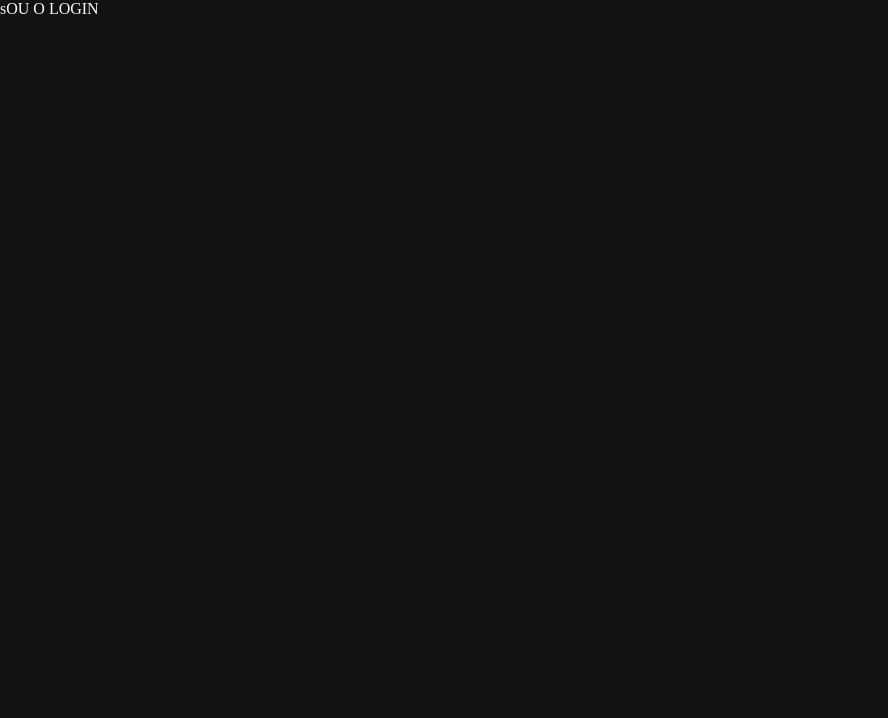
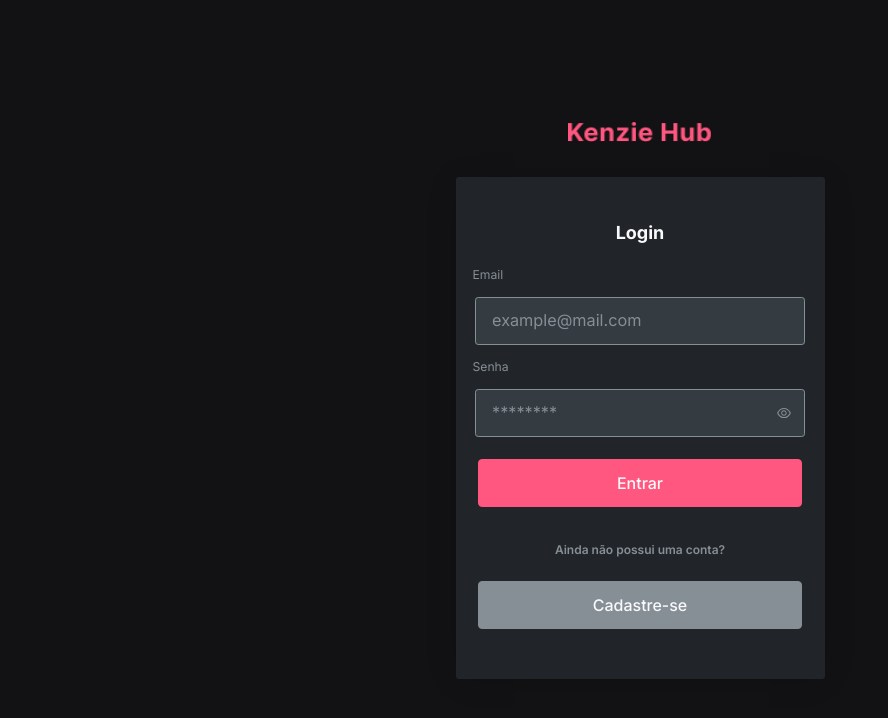
Before and after one commit to Kenzie-Academy-Brasil-Developers/react-entrega-kenzie-hub-wesleymatos, a React (Create React App) app: page / in a window 1280 px wide. Shown: the top 718 px of the page, without its empty margins (0-888 px from the left). Built offline with nearby package versions, Linux system fonts and the light colour scheme.

Commit message:
feat: add style LoginPage

```diff
--- a/src/App.jsx
+++ b/src/App.jsx
@@ -1,7 +1,5 @@
 import Routs from "./routes";
 
-function App() {
-  return <Routs />;
-}
+const App = () => <Routs />;
 
 export default App;
--- a/src/pages/LoginPage/index.jsx
+++ b/src/pages/LoginPage/index.jsx
@@ -1,5 +1,27 @@
+import logo from "../../img/Logo.png";
+
+import { AiOutlineEye } from "react-icons/ai";
+import { LoginPageStyled } from "./style";
+
 const LoginPage = () => {
-  return <h1> sOU O LOGIN</h1>;
+  return (
+    <LoginPageStyled>
+      <img src={logo} alt="Logo Kenzie Hub" />
+      <form action="">
+        <h1>Login</h1>
+        <label htmlFor="email">Email</label>
+        <input type="email" id="email" placeholder="example@mail.com" />
+        <label htmlFor="password">Senha</label>
+        <input type="password" id="password" placeholder="********" />
+        <span className="eyeOpen">
+          <AiOutlineEye />
+        </span>
+        <button type="submit">Entrar</button>
+        <p>Ainda não possui uma conta?</p>
+        <div>Cadastre-se</div>
+      </form>
+    </LoginPageStyled>
+  );
 };
 
 export default LoginPage;
--- a/src/pages/LoginPage/style.js
+++ b/src/pages/LoginPage/style.js
@@ -0,0 +1,181 @@
+import styled from "styled-components";
+
+export const LoginPageStyled = styled.main`
+  display: flex;
+  flex-direction: column;
+  align-items: center;
+  justify-content: center;
+  width: 100vw;
+  height: 100vh;
+
+  img {
+    width: 101px;
+    height: 14px;
+    margin-bottom: 20px;
+  }
+
+  form {
+    position: relative;
+    display: flex;
+    flex-direction: column;
+    align-items: center;
+    width: 296px;
+    height: 405px;
+    padding: 0 17px;
+    background-color: var(--gray-3);
+    box-shadow: 0px 3.20867px 32.0867px -8.02168px rgba(0, 0, 0, 0.25);
+    border-radius: 3.20867px;
+
+    h1 {
+      margin: 34px 0 23px 0;
+      font-weight: 700;
+      font-size: 14.439px;
+      line-height: 22px;
+    }
+
+    label {
+      align-self: flex-start;
+      font-weight: 400;
+      font-size: 9.772px;
+      line-height: 0px;
+      margin-bottom: 18px;
+    }
+
+    input {
+      color: var(--gray-0);
+      background-color: var(--gray-2);
+      border: 0.9772px solid var(--gray-1);
+      border-radius: 3.20867px;
+      width: 264.66px;
+      height: 38.5px;
+      padding: 0 33px 0 13px;
+      margin-bottom: 18px;
+      font-weight: 400;
+      font-size: 13.0293px;
+      line-height: 21px;
+    }
+
+    span {
+      position: absolute;
+      cursor: pointer;
+      top: 183px;
+      right: 30px;
+      width: 11px;
+      height: 17px;
+    }
+
+    button {
+      width: 259.9px;
+      height: 38.5px;
+      background-color: var(--color-primary);
+      color: var(--gray-0);
+      border: 1.2182px solid var(--color-primary);
+      border-radius: 4.06066px;
+      margin-bottom: 28px;
+      font-weight: 500;
+      font-size: 12.8347px;
+      line-height: 21px;
+
+      &:hover {
+        background-color: var(--color-primary-focus);
+        border-color: var(--color-primary-focus);
+      }
+
+      &:focus {
+        background-color: var(--color-primary-negative);
+        border-color: var(--color-primary-negative);
+      }
+    }
+
+    p {
+      font-weight: 600;
+      font-size: 9.62602px;
+      line-height: 14px;
+      color: var(--gray-1);
+      margin-bottom: 18px;
+    }
+
+    div {
+      display: flex;
+      align-items: center;
+      justify-content: center;
+      font-family: "Inter", sans-serif;
+      cursor: pointer;
+      width: 259.9px;
+      height: 38.5px;
+      background-color: var(--gray-1);
+      color: var(--gray-0);
+      border: 1.2182px solid var(--gray-1);
+      border-radius: 4px;
+      font-weight: 500;
+      font-size: 12.8347px;
+      line-height: 21px;
+
+      &:hover {
+        border-color: var(--gray-2);
+        background-color: var(--gray-2);
+      }
+    }
+  }
+
+  @media (min-width: 1024px) {
+    img {
+      width: 144px;
+      height: 20px;
+      margin-bottom: 35px;
+    }
+
+    form {
+      width: 369px;
+      height: 502px;
+
+      h1 {
+        margin: 42px 0 28px 0;
+        font-size: 18px;
+        line-height: 28px;
+      }
+
+      label {
+        margin-bottom: 22px;
+        font-size: 12.182px;
+      }
+
+      input {
+        width: 329.93px;
+        height: 48px;
+        padding: 0 36px 0 16px;
+        font-size: 16.2426px;
+        line-height: 26px;
+        margin-bottom: 22px;
+      }
+
+      span {
+        width: 14px;
+        height: 22px;
+        top: 228px;
+        right: 35px;
+      }
+
+      button {
+        width: 324px;
+        height: 48px;
+        margin-bottom: 34px;
+        font-size: 16px;
+        line-height: 26px;
+      }
+
+      p {
+        font-size: 12px;
+        line-height: 18px;
+        margin-bottom: 22px;
+      }
+
+      div {
+        width: 324px;
+        height: 48px;
+        font-size: 16px;
+        line-height: 26px;
+      }
+    }
+  }
+`;
--- a/src/styles/global.js
+++ b/src/styles/global.js
@@ -5,7 +5,7 @@ export default createGlobalStyle`
     --background: #121214;
     --color-primary: #FF577F;
     --color-primary-focus: #FF427F;
-    --color-primaey-negative: #59323F;
+    --color-primary-negative: #59323F;
     --gray-4: #121214;
     --gray-3: #212529;
     --gray-2: #343B41;
@@ -32,17 +32,18 @@ export default createGlobalStyle`
 
     background-color: var(--background);
 
-    font-family: 'Inter', sans-serif;
   }
 
   h1, h2, h3, h4, h5, h6{
     color: var(--gray-0);
     font: var(--title);
+    font-family: 'Inter', sans-serif;
   }
 
   p, span, label, ::placeholder{
     font: var(--headline);
     color: var(--gray-1);
+    font-family: 'Inter', sans-serif;
   }
 
   p{
@@ -50,6 +51,7 @@ export default createGlobalStyle`
   }
 
   button{
+    font-family: 'Inter', sans-serif;
     cursor: pointer;
   }
 `;
```
